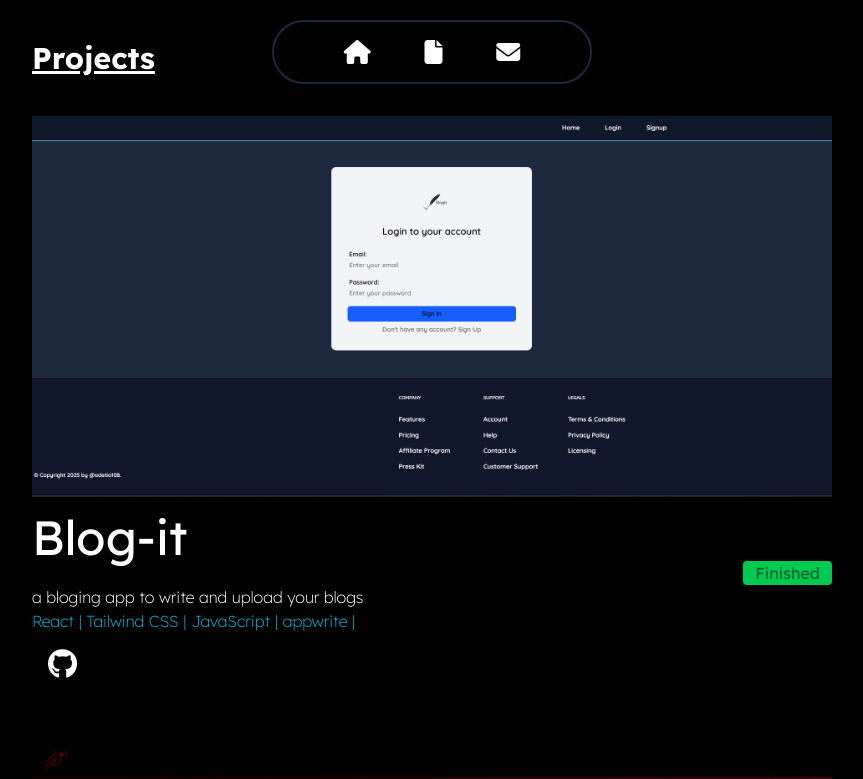
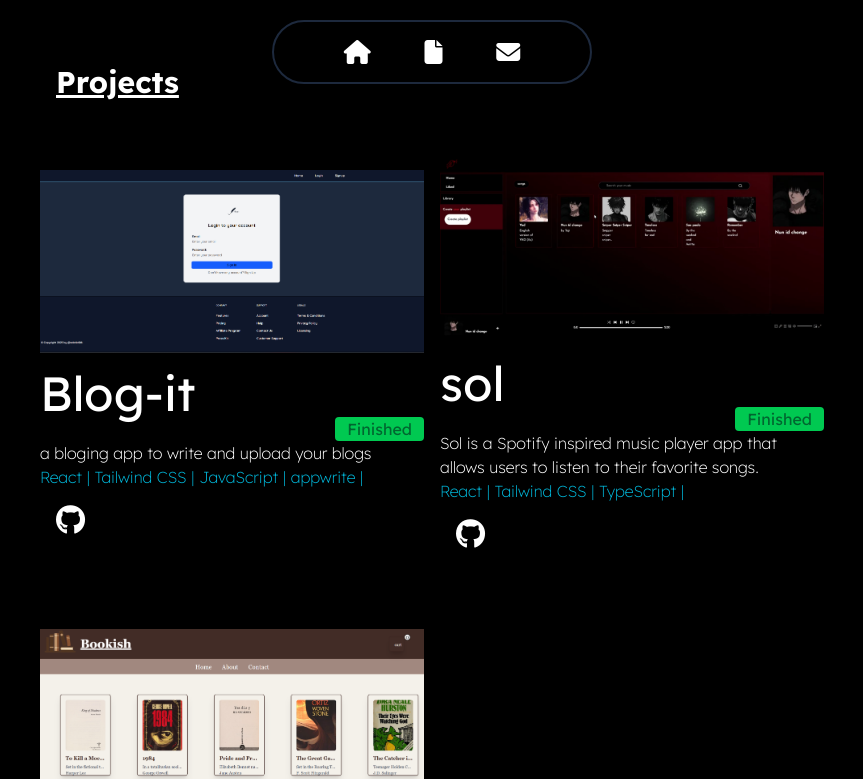
Before and after one commit to AdityaSetiaa/portfolio, a React (Vite) app: page /projects in a window 1280 px wide. Shown: the top 779 px of the page, without its empty margins (208-1071 px from the left). Built offline with nearby package versions, Linux system fonts and the light colour scheme.

Commit message:
Update Projects.tsx

```diff
--- a/src/Componenet/Projects.tsx
+++ b/src/Componenet/Projects.tsx
@@ -5,20 +5,21 @@ const Projects = () => {
   return (
 
 
-    <div className="w-screen bg-black text-white flex flex-col  items-center px-4 py-10">
+   <div className="w-full h-auto bg-black text-white flex scroll-hidden flex-col overflow-hidden items-center py-10 overflow-x-hidden">
   {/* Title */}
 
-<div className="w-full max-w-200 text-left mb-10">
+<div className="min-w-50 max-w-200 text-left mb-10 p-2">
   {/* Projects Grid */}
   <div className="h-auto w-auto justify-center items-center ">
-  <div className="w-full max-w-6xl text-left mb-10">
-    <p className="text-3xl font-bold underline text-white">Projects</p>
+  <div className="w-full text-left mb-10">
+    <p className="text-3xl font-bold underline text-white p-4">Projects</p>
   </div>
+  <div className="grid grid-cols-1 sm:grid-cols-1 lg:grid-cols-2 justify-center gap-4">
   {
           projects.map((project) =>
-            <div className="h-auto w-auto rounded flex flex-cols justify-center items-center shadow-lg hover:scale-105 transition duration-300 ">
+            <div className="h-auto w-auto rounded flex flex-cols justify-center items-center shadow-lg hover:scale-105 transition duration-300 hover:border-2 hover:border-white ">
               <div className="mb-12 " >
-                <h1><img className="flex h-auto w-auto" src={project.image}/> </h1>
+                <img className="flex h-auto w-auto" src={project.image}/>
                 <div className=""><h1 className="text-5xl text-white mt-4">{project.title}</h1>
                 <span className="flex justify-end items-center">
                   {
@@ -43,6 +44,7 @@ const Projects = () => {
               </div>
             </div> )
           }
+          </div>
   </div>
   </div>
 </div>
```
